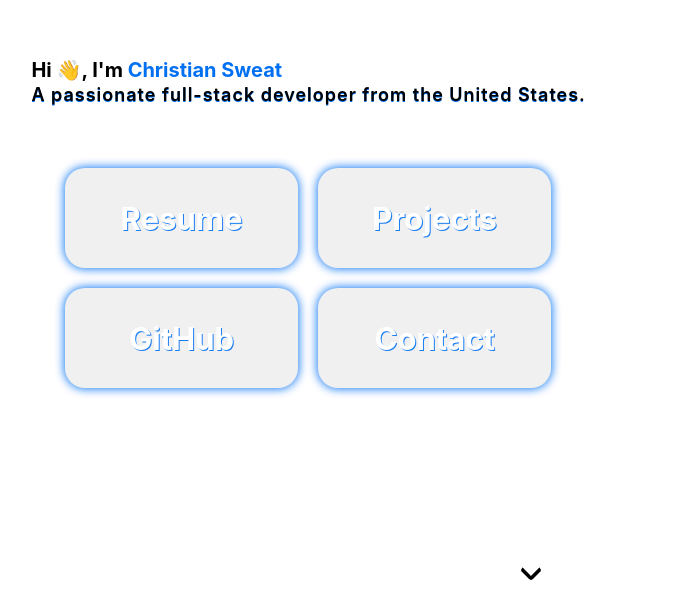
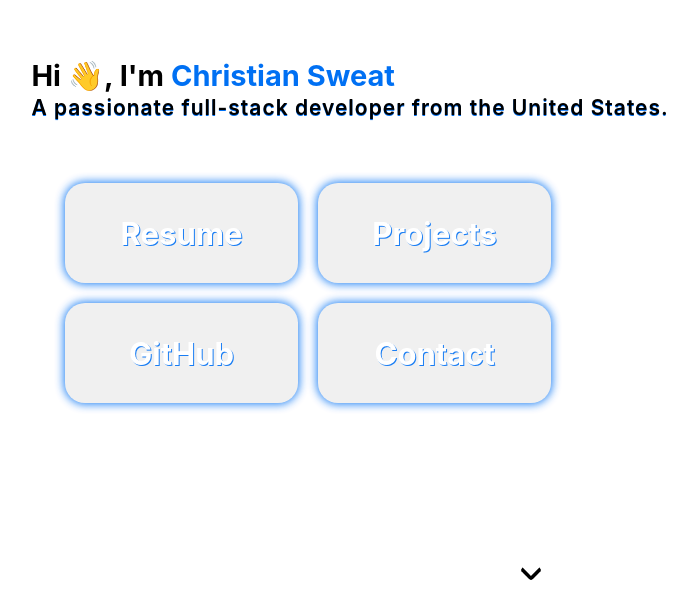
Before and after one commit to csweat03/sweat-portfolio, a Next.js app: page / in a window 1280 px wide. Shown: the part 187-800 px from the top of the page, without its empty margins (89-786 px from the left). Built offline with nearby package versions, Linux system fonts and the light colour scheme.

Commit message:
Trying calc functions

```diff
--- a/pages/components/IntroText.js
+++ b/pages/components/IntroText.js
@@ -6,12 +6,12 @@ const styles = {
   },
   h1: {
     "letterSpacing": "0px",
-    "fontSize": "calc(15px + 0.390625vw)",
+    "fontSize": "calc(24px + 0.390625vw)",
     "margin": "2px"
   },
   h3: {
     "letterSpacing": "1px",
-    "fontSize": "calc(13px + 0.390625vw)",
+    "fontSize": "calc(16px + 0.390625vw)",
     "margin": "2px",
     "fontWeight": "600",
     "textShadow": "0px 1px #0070f3"
```
